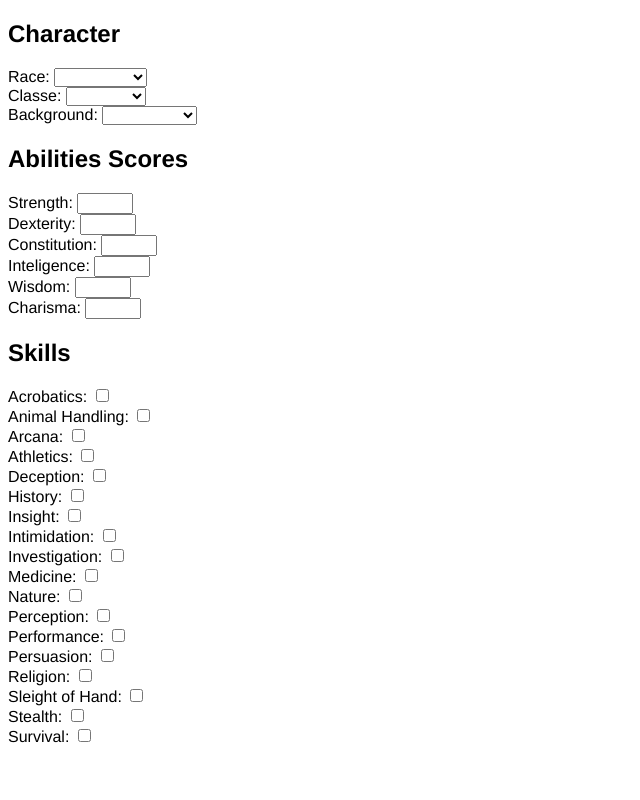
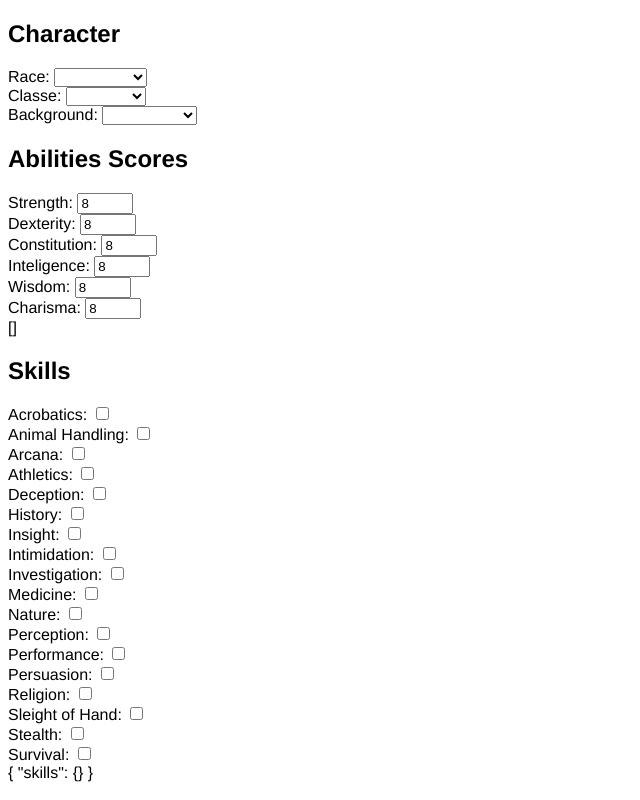
Before and after one commit to mateusKoppe/rpg-on-the-table, a Vue app: page / in a window 1280 px wide. Shown: the whole page, without its empty margins (0-640 px from the left). Built offline with nearby package versions, Linux system fonts and the light colour scheme.

Commit message:
Create component to manage abilities

```diff
--- a/src/components/CreateCharacter.vue
+++ b/src/components/CreateCharacter.vue
@@ -33,35 +33,13 @@
       </select>
     </div>
     <h2>Abilities Scores</h2>
-    <div>
-      <label for="abilities-str">Strength: </label>
-      <input v-model="form.abilities.str" id="abilities-str" type="number" max="20" min="0">
-    </div>
-    <div>
-      <label for="abilities-dex">Dexterity: </label>
-      <input v-model="form.abilities.dex" id="abilities-dex" type="number" max="20" min="0">
-    </div>
-    <div>
-      <label for="abilities-con">Constitution: </label>
-      <input v-model="form.abilities.con" id="abilities-con" type="number" max="20" min="0">
-    </div>
-    <div>
-      <label for="abilities-int">Inteligence: </label>
-      <input v-model="form.abilities.int" id="abilities-int" type="number" max="20" min="0">
-    </div>
-    <div>
-      <label for="abilities-wis">Wisdom: </label>
-      <input v-model="form.abilities.wis" id="abilities-wis" type="number" max="20" min="0">
-    </div>
-    <div>
-      <label for="abilities-cha">Charisma: </label>
-      <input v-model="form.abilities.cha" id="abilities-cha" type="number" max="20" min="0">
-    </div>
+    <DefineAbilities :character="form"/>
     <h2>Skills</h2>
     <div v-for="(skill, key) in skills" :key="skill.name">
       <label :for="'skill-'+key">{{skill.name}}: </label>
       <input v-model="form.skills[key]" :id="'skill-'+key" type="checkbox">
     </div>
+    {{form}}
   </div>
 </template>
 
@@ -70,12 +48,15 @@ import races from '@/data/races'
 import classes from '@/data/classes'
 import backgrounds from '@/data/backgrounds'
 import skills from '@/data/skills'
+import DefineAbilities from './DefineAbilities'
 
 export default {
+  components: {
+    DefineAbilities
+  },
   data () {
     return {
       form: {
-        abilities: {},
         skills: {}
       },
       races,
--- /dev/null
+++ b/src/components/DefineAbilities.vue
@@ -0,0 +1,131 @@
+<template>
+<div>
+  <div>
+    <label for="abilities-str">Strength: </label>
+    <input v-model="character.abilities.str" id="abilities-str" type="number" max="20" min="0">
+  </div>
+  <div>
+    <label for="abilities-dex">Dexterity: </label>
+    <input v-model="character.abilities.dex" id="abilities-dex" type="number" max="20" min="0">
+  </div>
+  <div>
+    <label for="abilities-con">Constitution: </label>
+    <input v-model="character.abilities.con" id="abilities-con" type="number" max="20" min="0">
+  </div>
+  <div>
+    <label for="abilities-int">Inteligence: </label>
+    <input v-model="character.abilities.int" id="abilities-int" type="number" max="20" min="0">
+  </div>
+  <div>
+    <label for="abilities-wis">Wisdom: </label>
+    <input v-model="character.abilities.wis" id="abilities-wis" type="number" max="20" min="0">
+  </div>
+  <div>
+    <label for="abilities-cha">Charisma: </label>
+    <input v-model="character.abilities.cha" id="abilities-cha" type="number" max="20" min="0">
+  </div>
+  {{inputsDisableds}}
+  <div v-for="(abilities, key) in abilitiesToChoose" :key="key">
+    Pick {{abilities.pick}} of the folowing abilities:
+    <div v-for="ability in abilities.of" :key="ability">
+      <label :for="'pick-'+key-'-'+ability">{{ability}}: </label>
+      <input
+        v-model="pickedAbilities[key][ability]"
+        :id="'pick-'+key-'-'+ability"
+        :disable="inputsDisableds[key][ability]"
+        @change="handleAbilityPick(key, ability)"
+        type="checkbox"
+      >
+    </div>
+  </div>
+</div>
+</template>
+
+<script>
+export default {
+  computed: {
+    abilitiesToChoose () {
+      let abilities = []
+      abilities = abilities.concat(this.raceAbilitiesToChoose)
+      abilities = abilities.concat(this.subraceAbilitiesToChoose)
+      return abilities
+    },
+    raceAbilitiesToChoose () {
+      if (this.character.race &&
+        this.character.race.abilitiesToChoose
+      ) {
+        return this.character.race.abilitiesToChoose
+      }
+      return []
+    },
+    subraceAbilitiesToChoose () {
+      if (this.character.subRace &&
+        this.character.subRace.abilitiesToChoose
+      ) {
+        return this.character.subRace.abilitiesToChoose
+      }
+      return []
+    }
+  },
+  created () {
+    this.character.abilities = {
+      str: 8,
+      dex: 8,
+      con: 8,
+      int: 8,
+      wis: 8,
+      cha: 8
+    }
+  },
+  data () {
+    return {
+      inputsDisableds: [],
+      pickedAbilities: []
+    }
+  },
+  methods: {
+    updatePickedAbilities () {
+      this.pickedAbilities = []
+      this.abilitiesToChoose.forEach((item, key) => {
+        this.pickedAbilities[key] = {}
+        this.inputsDisableds[key] = {}
+      })
+    },
+    handleAbilityPick (listKey, ability) {
+      const maxPicks = this.abilitiesToChoose[listKey].pick
+      const abilitiesPickeds = this.pickedAbilities[listKey]
+      const pickeds = +Object.keys(abilitiesPickeds)
+        .map(key => abilitiesPickeds[key])
+        .reduce((accumulate, value) => accumulate + value)
+      if (pickeds >= maxPicks - 1) {
+        this.lockList(listKey)
+      }
+    },
+    lockList (listKey) {
+      const abilitiesPickeds = this.pickedAbilities[listKey]
+      console.log(listKey)
+      Object.keys(abilitiesPickeds)
+        .forEach(key => {
+          console.log(key)
+          if (!abilitiesPickeds[key]) {
+            this.inputsDisableds[listKey][key] = true
+          } else {
+            this.inputsDisableds[listKey][key] = true
+          }
+        })
+      console.log(this.inputsDisableds)
+    }
+  },
+  props: {
+    character: Object
+  },
+  watch: {
+    'character.race' (value) {
+      this.updatePickedAbilities()
+    },
+    'character.subrace' (value) {
+      this.updatePickedAbilities()
+    },
+  }
+}
+</script>
```
